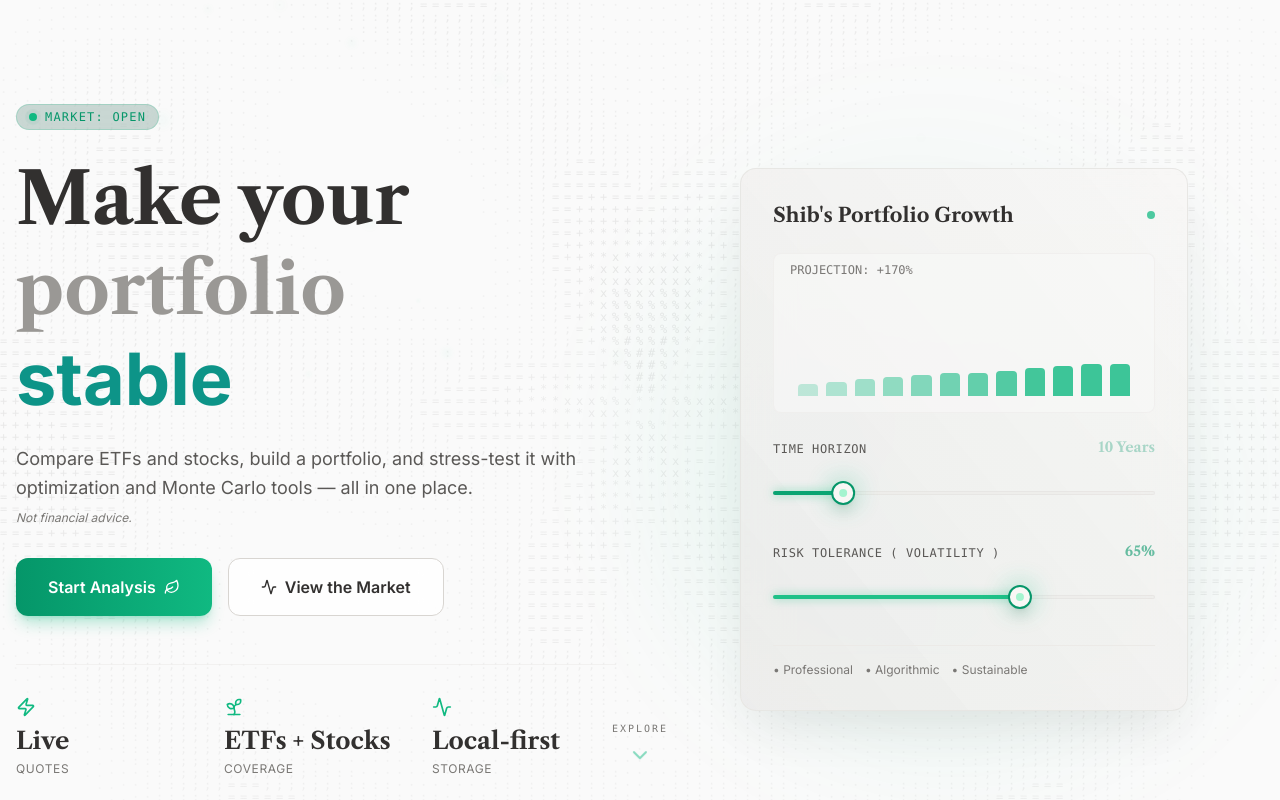
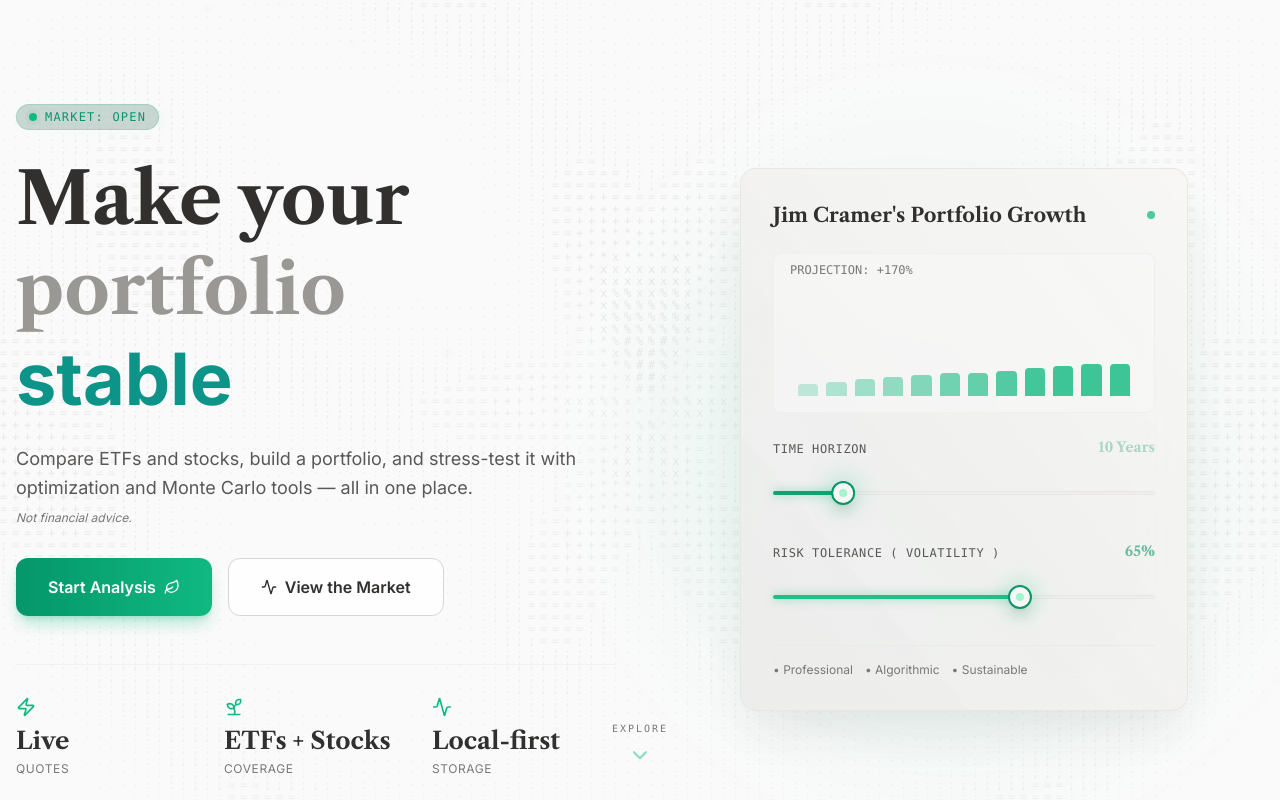
Before and after one commit to MenuuTUX/Portfolio-Compass, a Next.js app: page / in a window 1280 px wide. Built offline with nearby package versions, Linux system fonts and the light colour scheme.

Commit message:
Update the author name in the license, package and landing copy

```diff
--- a/components/Hero.tsx
+++ b/components/Hero.tsx
@@ -285,7 +285,7 @@ export default function Hero({ onStart, onViewMarket }: HeroProps) {
             >
               <div className="flex items-center justify-between">
                 <h3 className="text-lg sm:text-xl font-display font-bold text-ink">
-                  Shib&apos;s Portfolio Growth
+                  Jim Cramer&apos;s Portfolio Growth
                 </h3>
                 <div className="h-2 w-2 rounded-full bg-emerald-500 animate-pulse" />
               </div>
--- a/components/PurposeSection.tsx
+++ b/components/PurposeSection.tsx
@@ -165,7 +165,7 @@ const PurposeSection = () => {
             <div className="flex items-center gap-4">
               <div className="h-px flex-1 bg-stone-800" />
               <span className="text-stone-500 text-sm font-mono uppercase tracking-widest">
-                Shib
+                Jim Cramer
               </span>
             </div>
           </div>
--- a/package.json
+++ b/package.json
@@ -23,7 +23,7 @@
     "finance",
     "local-first"
   ],
-  "author": "Shib",
+  "author": "Jim Cramer",
   "license": "MIT",
   "type": "module",
   "bugs": {
```
Also changed, not shown: 1 other file (tests, documents, lock files or other folders).
